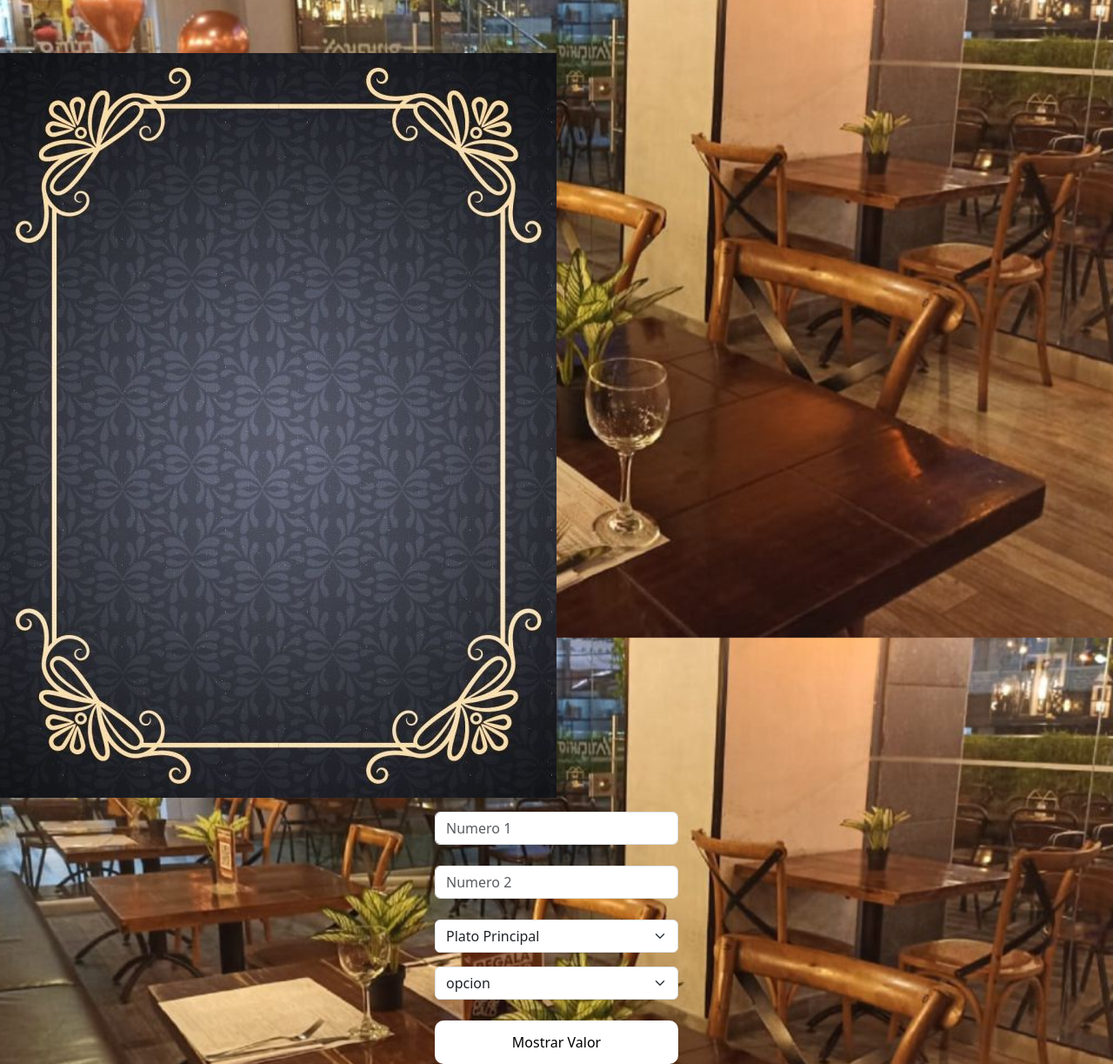
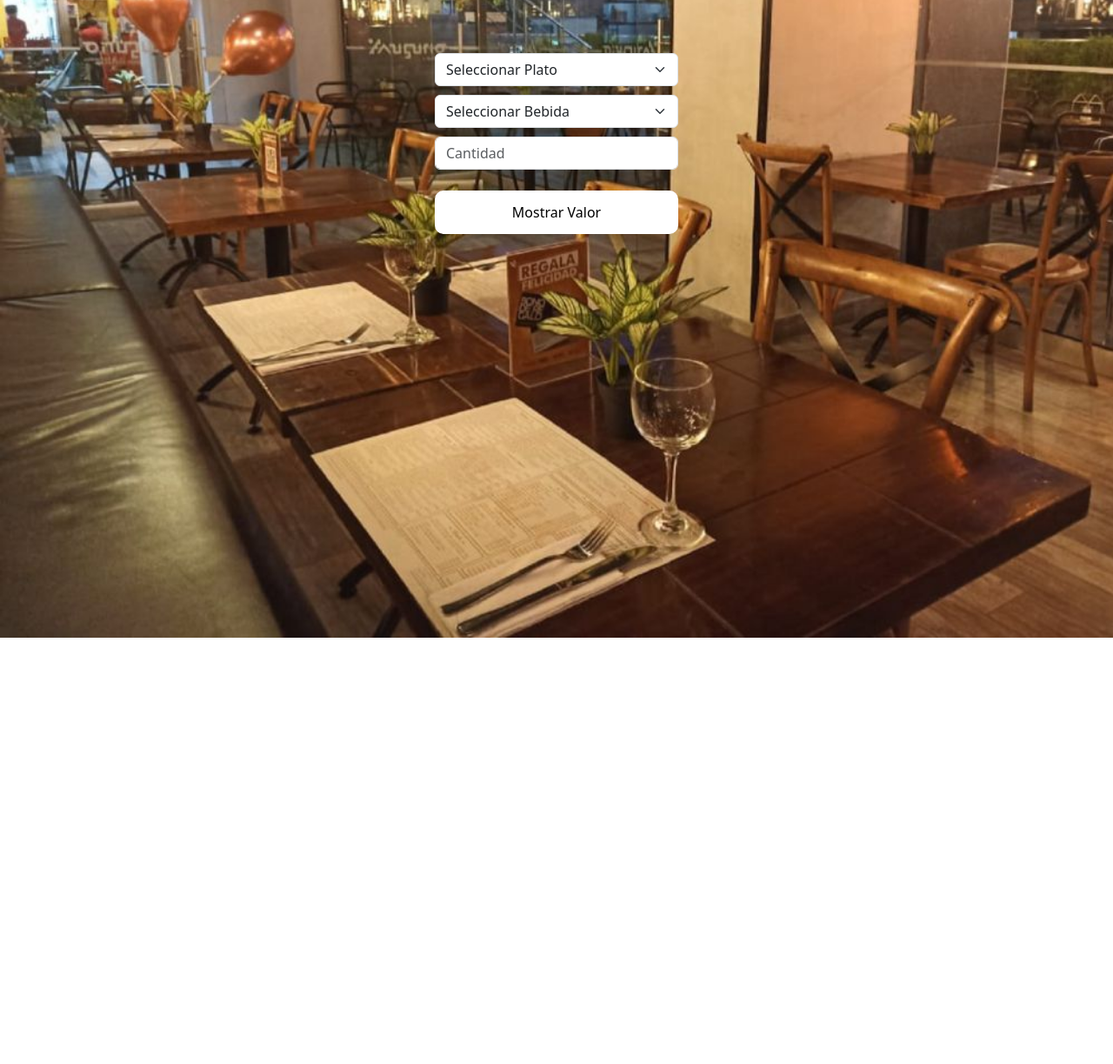
Before and after one commit to CriiXpsitos/Javascript, a plain HTML site: page Trabajo_Restuarante/index.html in a window 1280 px wide. Shown: the part 67-1290 px from the top of the page at 87% size. After the commit the page ends 800 px from the top, so only its background shows below. Drawn offline with nearby package versions, Linux system fonts and the light colour scheme.

Commit message:
trabajo restaurante
este es mi trabajo del restuarante en javascript

```diff
--- a/Trabajo_Restuarante/app.js
+++ b/Trabajo_Restuarante/app.js
@@ -0,0 +1,88 @@
+// aca creamos una constante llamado platos... donde ponemos los platos, sus nombres y precios
+const platos = {
+    1: {
+      nombre: "Espaguetis",
+      precio: 1000,
+    },
+    2: {
+      nombre: "Pizza",
+      precio: 1500,
+    },
+    3: {
+      nombre: "Hamburguesa",
+      precio: 2000,
+    },
+    4: {
+      nombre: "Ensalada",
+      precio: 1200,
+    },
+    5: {
+      nombre: "Sandwich",
+      precio: 1800,
+    },
+  };
+
+// lo mismo que los platos
+  const bebidas = {
+    1: {
+      nombre: "Agua",
+      precio: 500,
+    },
+    2: {
+      nombre: "Jugo",
+      precio: 800,
+    },
+    3: {
+      nombre: "Refresco",
+      precio: 1000,
+    },
+    4: {
+      nombre: "Café",
+      precio: 1200,
+    },
+    5: {
+      nombre: "Té",
+      precio: 1000,
+    },
+  };
+
+  // aca creamos la funcion calcular total... donde creamos las constantes y lo
+  //conectamos al html por id y son valores
+  function calcularTotal() {
+    const platoSeleccionado = document.getElementById("platoSeleccionado").value;
+    const bebidaSeleccionada = document.getElementById("bebidaSeleccionada").value;
+    const cantidad = parseInt(document.getElementById("cantidad").value);
+
+    if (platoSeleccionado === "0" && bebidaSeleccionada === "0" && cantidad === 0) {
+      alert("Seleccione su plato o bebida");
+      return;
+    }
+
+// creamos las constante plato y bebida donde se le "conecta" con las constantes que estan conectados con el html (no se explicar :C)
+    const plato = platos[platoSeleccionado];
+    const bebida = bebidas[bebidaSeleccionada];
+
+// si no hay plato ni bebida... le sale una alerta
+    if (!plato && !bebida) {
+      alert("Error: Plato o bebida no encontrada.");
+      return;
+    }
+
+// creamos las constantes de los precios de las bebidas y platos y se suman sus precios y se multiplican por la cantidad
+    const precioPlato = plato.precio;
+    const precioBebida = bebida.precio;
+
+    const precioTotal = (precioPlato + precioBebida) * cantidad;
+
+    const resultado = document.getElementById("resultado");
+    resultado.innerHTML = `Total: ${precioTotal}`;
+    resultado.style.color = "green";
+  }
+
+ // aca llamamos la funcion mostrar y traemos el calcular total
+  function mostrar() {
+    calcularTotal();
+
+    const respuesta = document.getElementById("respuesta");
+    respuesta.style.display = "block";
+  }
--- a/Trabajo_Restuarante/index.html
+++ b/Trabajo_Restuarante/index.html
@@ -6,53 +6,41 @@
   <script src="https://cdn.jsdelivr.net/npm/bootstrap@5.3.2/dist/js/bootstrap.bundle.min.js" integrity="sha384-C6RzsynM9kWDrMNeT87bh95OGNyZPhcTNXj1NW7RuBCsyN/o0jlpcV8Qyq46cDfL" crossorigin="anonymous"></script>
   <meta charset="UTF-8">
   <meta name="viewport" content="width=device-width, initial-scale=1.0">
-    <title>Restaurnte</title>
+  <title>Restaurante ADSO</title>
 </head>
 <body>
   <H1 style="text-align:center;">Restaurante ADSO</H1>
   <main class="contenedor">
-        <div class="imagen__menu">
-            <img src="Menu.jpg" alt="Menu">
-        </div>
     <div class="caja">
-            <input type="number" id="n1" class="form-control"
-            placeholder="Numero 1"/> <br/>
-            <input type="number" id="n2" class="form-control"
-            placeholder="Numero 2"/> <br/>
+      <select class="form-select" aria-label="Plato Principal" id="platoSeleccionado">
+        <option selected">Seleccionar Plato</option>
+        <option value="1">Espaguetis</option>
+        <option value="2">Pizza</option>
+        <option value="3">Hamburguesa</option>
+        <option value="4">Ensalada</option>
+        <option value="5">Sandwich</option>
+      </select>
 
-            <div class="opciones">
-                <select class="form-select" aria-label="Defaul select example" id="opc">
-                    <option selected>Plato Principal</option>
-                    <option value="1">Plato 1</option>
-                    <option value="2">Plato 2</option>
-                    <option value="3">Plto 3</option>
-                    <option value="4">Plato 4</option>
-                    <option value="5">Plato 5</option>
+      <select class="form-select" aria-label="Bebida" id="bebidaSeleccionada">
+        <option selected>Seleccionar Bebida</option>
+        <option value="1">Agua</option>
+        <option value="2">Jugo</option>
+        <option value="3">Refresco</option>
+        <option value="4">Café</option>
+        <option value="5">Té</option>
       </select>
-            </div>
-            <div>
-                <select class="form-select" aria-label="Defaul select example" id="opc">
-                    <option selected>opcion</option>
-                    <option value="1">Bebida 1</option>
-                    <option value="2">Bebida 2</option>
-                    <option value="3">Bebida 3</option>
-                    <option value="4">Bebida 4</option>
-                    <option value="5">Bebida 5</option>
-                </select>
-            </div>
 
+      <input type="number" id="cantidad" class="form-control" placeholder="Cantidad"/>
 
       <br>
-            <button class = "boton" onclick = "mostrar()">Mostrar Valor</button>
+      <button class="boton" onclick="mostrar()">Mostrar Valor</button>
+    </div>
   </main>
+
   <div class="alert alert-warning alert-dismissible fade show" role="alert" id="respuesta">
     <strong id="resultado"></strong>
-        <button type="button" class="btn-close" data-bs-dismiss="alert"
-        aria-label="close"></button>
+    <button type="button" class="btn-close" data-bs-dismiss="alert" aria-label="close"></button>
   </div>
-    </div>
-
-
 
   <script src="app.js"></script>
 </body>
--- a/Trabajo_Restuarante/style.css
+++ b/Trabajo_Restuarante/style.css
@@ -1,5 +1,8 @@
 div#respuesta{
     display: none;
+    position: absolute;
+    left: 45%;
+    top: 60%
 }
 
 
@@ -28,7 +31,21 @@ body{
 
 
 }
+.opciones {
+    display: flex;
+    flex-direction: column;
+    align-items: flex-start;
+    justify-content: center;
+    width: 100%;
+    margin-bottom: 1rem;
+  }
 
+
+  .caja {
+    width: 280px;
+    height: 80px;
+    align-items: center;
+}
 .boton{
     width: 100px;
     height: 50px;
@@ -40,22 +57,16 @@ body{
     align-items: center;
     justify-content: center;
     width: 100%;
-
 }
 
-.opciones{
-    display: flex;
-    flex-direction: column;
-    align-items: center;
-    justify-content: center;
-    width: 100%;
-    margin-bottom: 1rem;
-}
+#platoSeleccionado {
+    margin-bottom: 10px;
+  }
 
-.imagen__menu{
-    align-items: center;
-    justify-content: center;
-    width: 100%;
-    height: 100%;
-    margin-bottom: 1rem;
-}
+  #bebidaSeleccionada {
+    margin-top: 10px;
+  }
+
+  #cantidad{
+    margin-top: 10px;
+  }
```
Lines whose indentation alone changed are shown as unchanged.
